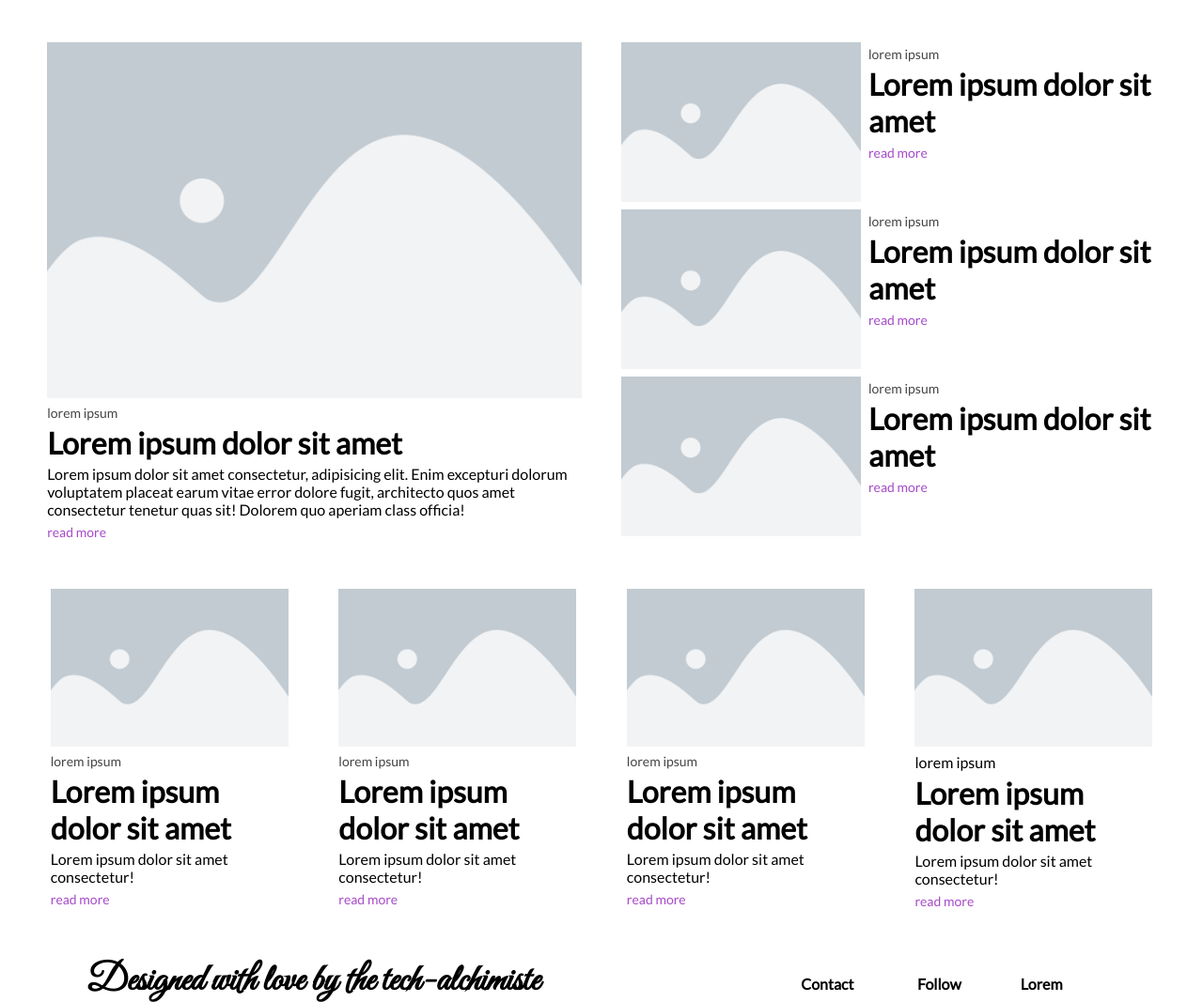
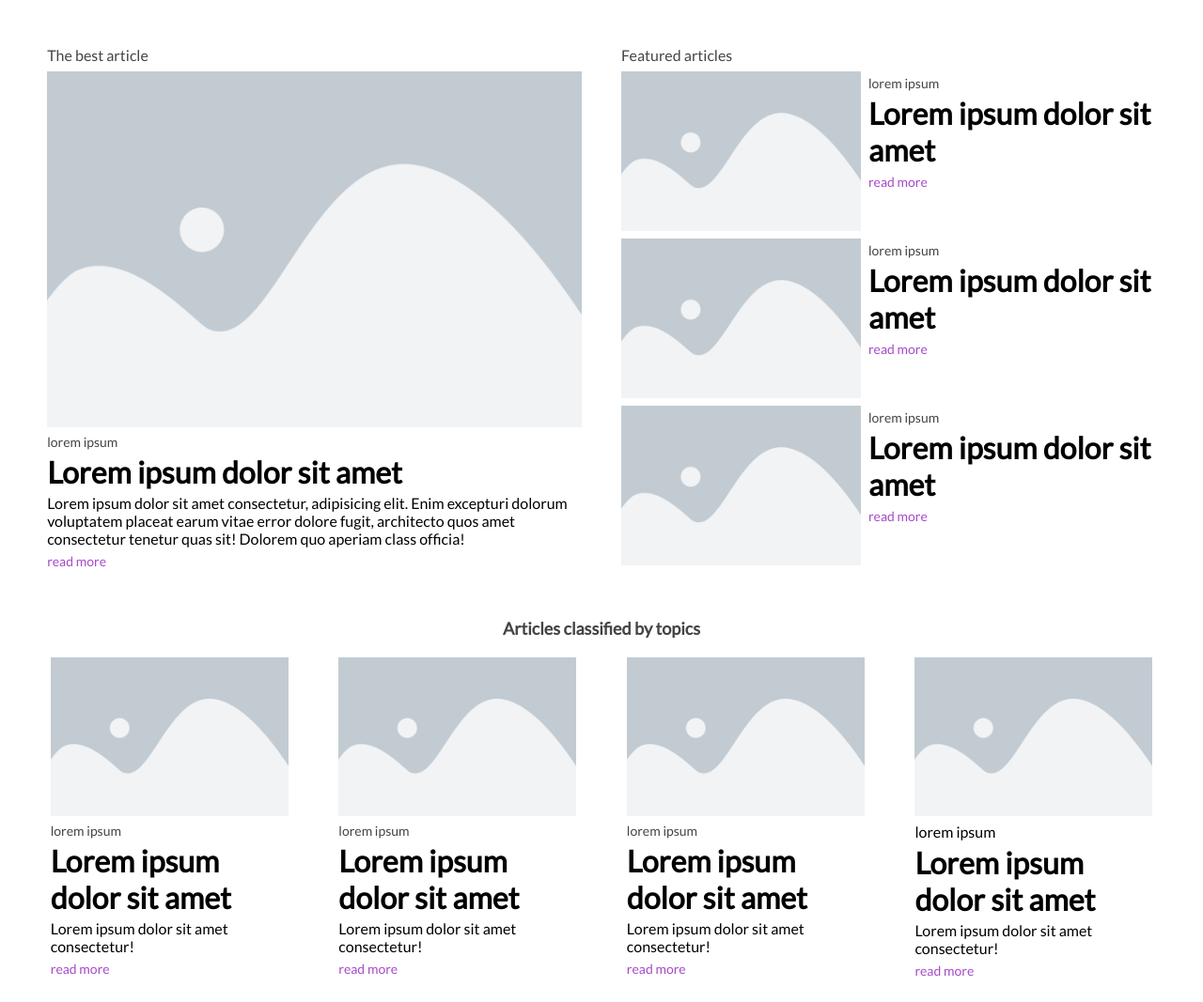
Before and after one commit to glody007/personal-blog, a plain HTML site: page index.html in a window 1280 px wide. Shown: the part 175-1242 px from the top of the page at 94% size. Drawn offline with Linux system fonts and the light colour scheme.

Commit message:
design finished

```diff
--- a/general.css
+++ b/general.css
@@ -23,7 +23,9 @@ h2
 
 h3
 {
-    font-size: 24px;
+    font-size: 16px;
+    font-weight: lighter;
+    color:#444;
     margin: 4px 0px 4px 0px;
 }
 
@@ -49,6 +51,11 @@ a
     margin: 8px;
 }
 
+.section-title
+{
+    margin-bottom: 8px;
+}
+
 @media screen and (min-width: 800px)
 {
     .large-title
--- a/home.css
+++ b/home.css
@@ -21,6 +21,14 @@
 .card-horizontal
 {
     margin-bottom: 8px;
+}
+
+.all-article-title
+{
+    text-align: center;
+    font-weight: bold;
+    font-size: large;
+    margin-bottom: 20px;
 }
 
 @media screen and (min-width: 480px)
@@ -55,12 +63,18 @@
     {
         grid-area: main;
     }
+    .related-articles-section
+    {
+        grid-area: rel;
+    }
     .related-articles
     {
-        grid-area: rel;
         display: flex;
         flex-direction: column;
-        justify-content: space-between;
+    }
+    .all-article-title
+    {
+        text-align: center;
     }
     .other-content
     {
--- a/index.html
+++ b/index.html
@@ -24,14 +24,17 @@
             <div class="home-title">
                 <h1 class="big-title">THE TECH BLOG</h1>
             </div>
-            <div class="home-main-content section">
-                <div class="article-of-the-day">
+            <div class="home-main-content">
+                <div class="article-of-the-day section">
+                    <h3 class="section-title">The best article</h3>
                     <img src="placeholder.png" alt="" class="card-img">
                     <p class="card-sub-title">lorem ipsum</p>
                     <h2 class="card-title">Lorem ipsum dolor sit amet </h2>
                     <p class="card-content">Lorem ipsum dolor sit amet consectetur, adipisicing elit. Enim excepturi dolorum voluptatem placeat earum vitae error dolore fugit, architecto quos amet consectetur tenetur quas sit! Dolorem quo aperiam class officia!</p>
                     <a href="post.html" class="card-link">read more</a>
                 </div>
+                <div class="related-articles-section">
+                    <h3 class="section-title">Featured articles</h3>
                     <div class="related-articles">
                         <div class="card-horizontal">
                             <img src="placeholder.png" alt="" class="card-img">
@@ -59,7 +62,10 @@
                         </div>
                     </div>
                 </div>
-            <div class="other-content section">
+            </div>
+            <div class="all-article section">
+                <h3 class="all-article-title">Articles classified by topics</h3>
+                <div class="other-content">
                     <div class="card-column">
                         <img src="placeholder.png" alt="" class="card-img">
                         <div>
@@ -97,6 +103,7 @@
                         </div>
                     </div>
                 </div>
+            </div>
         </main>
         <footer>
             <h3 class="made-with-love">Designed with love by the tech-alchimiste</h3>
```
Lines whose indentation alone changed are shown as unchanged.
